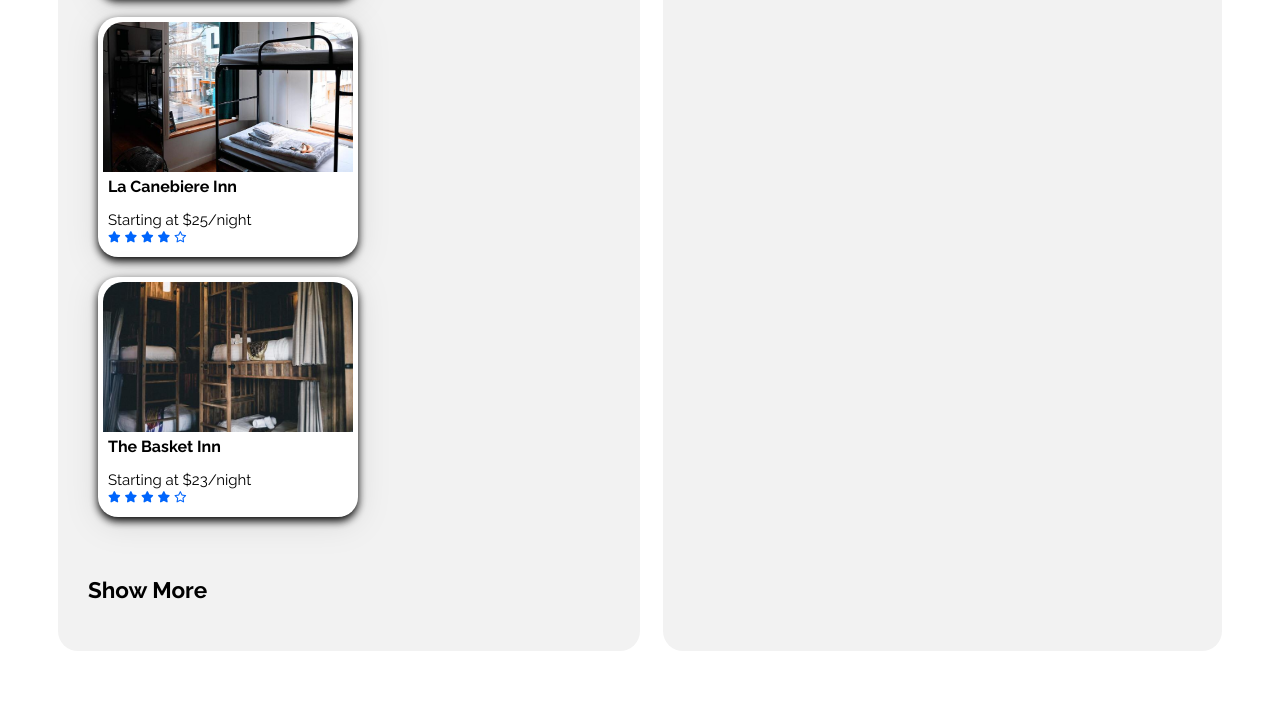
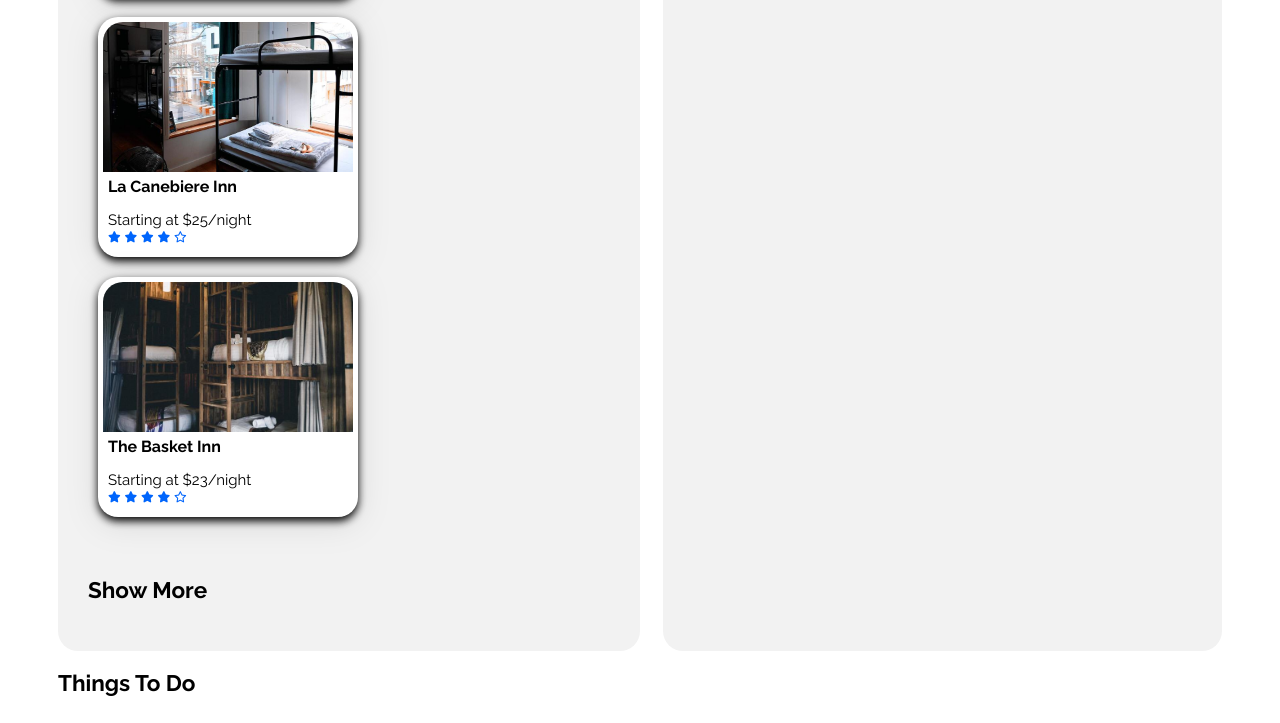
Before and after one commit to ajharrisii/Booki-Project, a plain HTML site: page index.html in a window 1280 px wide. Shown: the part 1524-2247 px from the top of the page. Before the commit the page ends 2183 px from the top, so only its background shows below. Drawn offline with Linux system fonts and the light colour scheme.

Commit message:
Things To Do section created

```diff
--- a/index.html
+++ b/index.html
@@ -245,6 +245,16 @@
                     </div>
                 </section>
             </div>
+
+            <section>
+             <div class="things-to-do">
+                <section class="activities">
+                    <div class="fun">
+                        <h2 class="title">Things To Do</h2>
+                    </div>
+                </section>
+             </div>
+            </section>
         </main>
         <footer></footer>
     </div>
```
